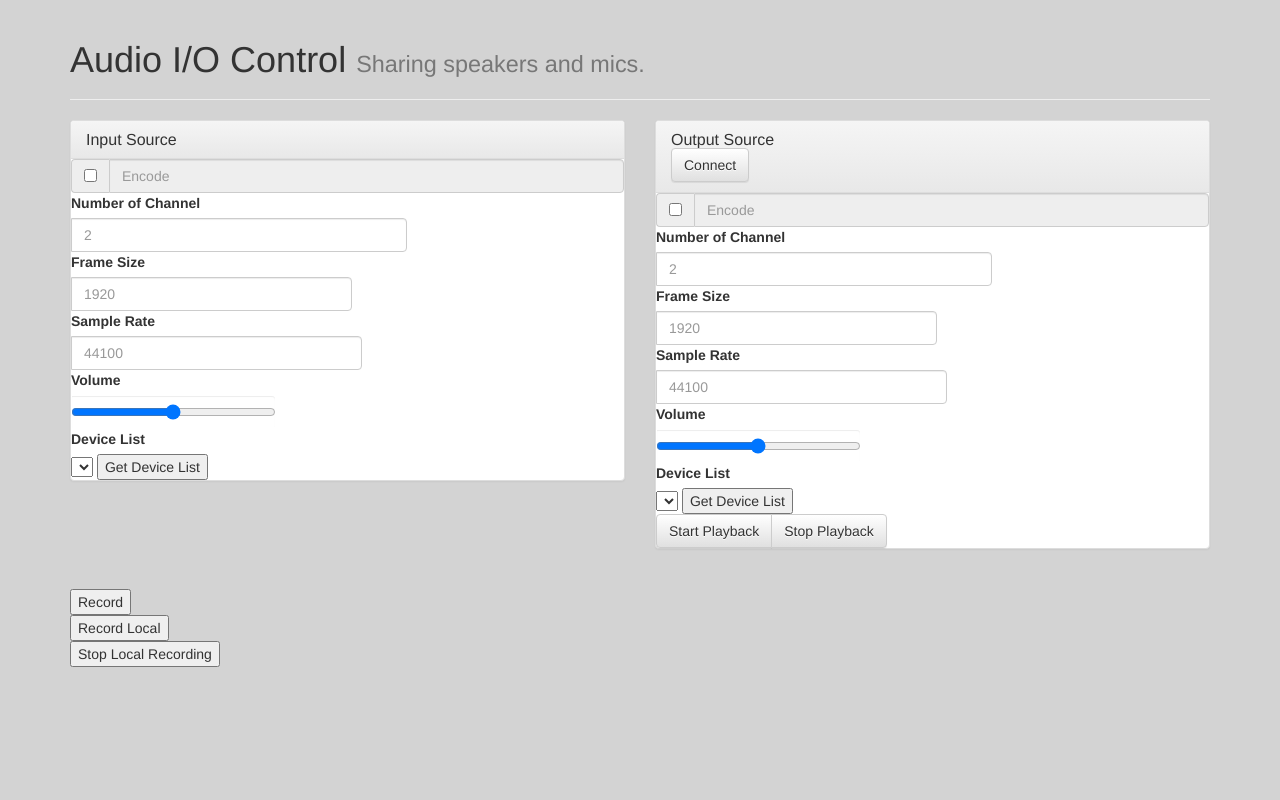
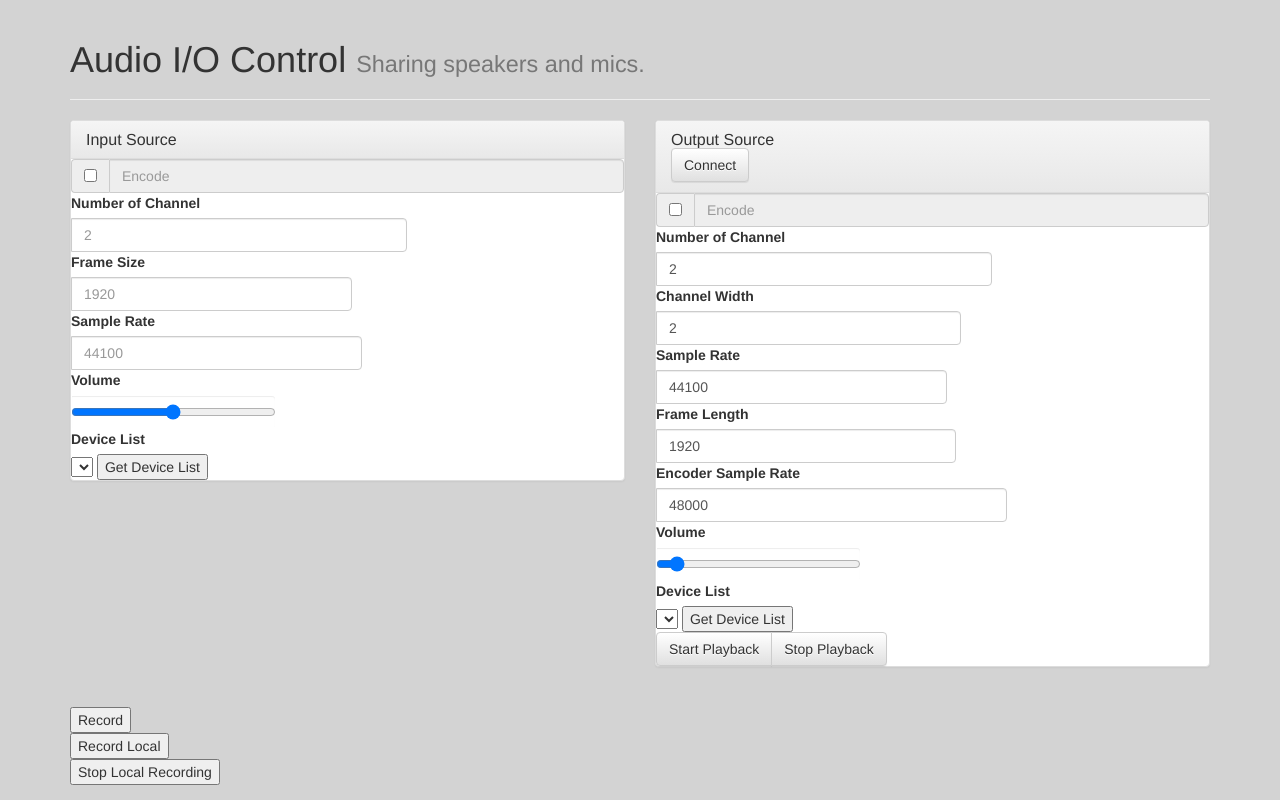
Before and after one commit to bellyfat/rapa, a Django app: template speaker/templates/speaker/index.html in a window 1280 px wide. Run offline with Django 3.2, Linux system fonts and the light colour scheme; the template is opened without the code that fills it, so the values that code supplies are empty; some libraries are stand-ins or nearby versions.

Commit message:
send output configuration to consumer

```diff
--- a/speaker/static/speaker/main.js
+++ b/speaker/static/speaker/main.js
@@ -153,6 +153,17 @@ function connectOutputSourceWebsocket() {
 
 function outputSourceStartPlayback() {
     if (audio_stream) {
+        console.log("Sending Configuration");
+        configuration = {
+            "opus-encoded": $("#panel-output-source #encode")[0].checked,
+            "number-of-output-channel": Number($("#panel-output-source #number-of-channel")[0].value),
+            "channel-width": Number($("#panel-output-source #channel-width")[0].value),
+            "sample-rate": Number($("#panel-output-source #sample-rate")[0].value),
+            "chunk-frame-length": Number($("#panel-output-source #frame-length")[0].value),
+            "encoder-sample-rate": Number($("#panel-output-source #encoder-sample-rate")[0].value),
+        };
+        console.log(configuration);
+        audio_stream.send("config:" + JSON.stringify(configuration));
         console.log("Starting playback");
         audio_stream.send("output-open:");
     }
--- a/speaker/templates/speaker/index.html
+++ b/speaker/templates/speaker/index.html
@@ -73,19 +73,27 @@
           </div>
           <div class="input-group">
             <label for="number-of-channel">Number of Channel</label>
-            <input type="number" class="form-control" placeholder="2" id="number-of-channel" />
+            <input type="number" class="form-control" placeholder="2" min="1" value="2" id="number-of-channel" />
           </div>
           <div class="input-group">
-            <label for="frame-size">Frame Size</label>
-            <input type="number" class="form-control" placeholder="1920" id="frame-size" />
+            <label for="channel-width">Channel Width</label>
+            <input type="number" class="form-control" placeholder="2" min="1" value="2" id="channel-width" />
           </div>
           <div class="input-group">
             <label for="sample-rate">Sample Rate</label>
-            <input type="number" class="form-control" placeholder="44100" id="sample-rate" />
+            <input type="number" class="form-control" placeholder="44100" value="44100" id="sample-rate" />
+          </div>
+          <div class="input-group">
+            <label for="frame-length">Frame Length</label>
+            <input type="number" class="form-control" placeholder="1920" value="1920" id="frame-length" />
+          </div>
+          <div class="input-group">
+            <label for="encoder-sample-rate">Encoder Sample Rate</label>
+            <input type="number" class="form-control" placeholder="48000" value="48000" id="encoder-sample-rate" />
           </div>
           <div class="input-group">
             <label for="volume-control">Volume</label>
-            <input type="range" class="form-control" id="volume-control" min="0" max="100" />
+            <input type="range" class="form-control" id="volume-control" min="0" max="100" value="0"/>
           </div>
           <div id="output-source-device">
             <label for="device-list">Device List</label> <br>
```
Also changed, not shown: speaker/consumers.py (+8 -1 lines).
